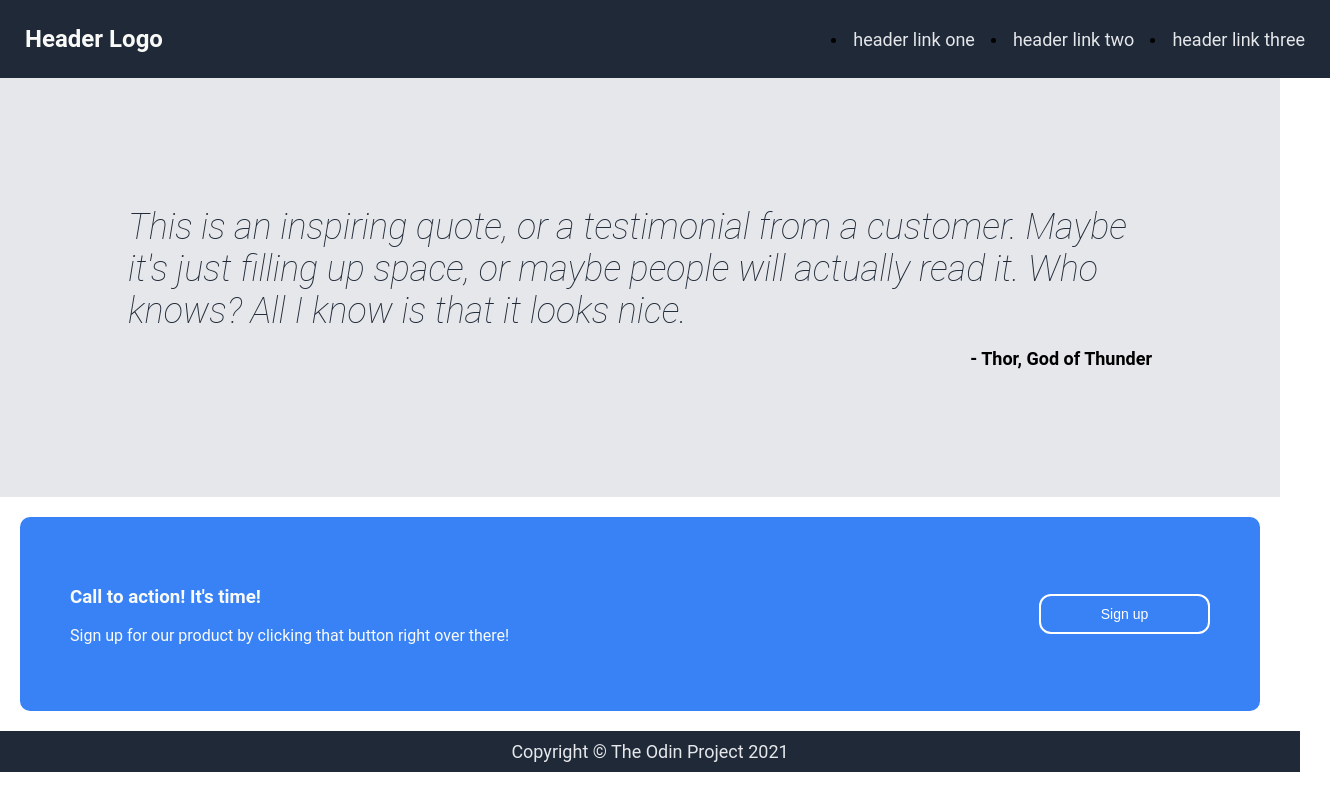
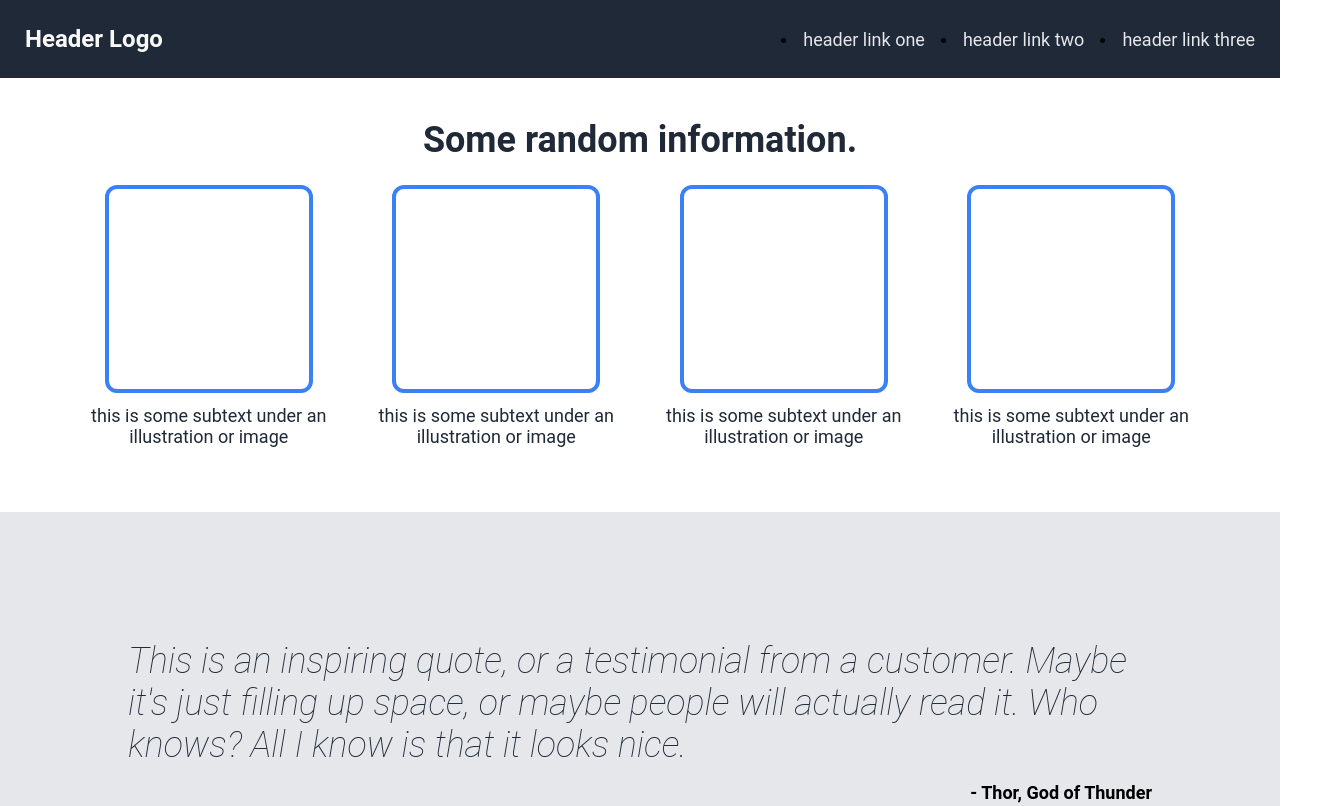
Before and after one commit to sophyawu09/landing-page-odin, a plain HTML site: page index.html in a window 1280 px wide. Shown: the top 806 px of the page, 1330 px wide, since content can reach past the window. Drawn offline with Linux system fonts and the light colour scheme.

Commit message:
added the cards section and relevant styling, removed the 100vw from header and footer

```diff
--- a/index.html
+++ b/index.html
@@ -20,7 +20,25 @@
 
     </div>
     <div class="more-details">
-
+      <div class="title">Some random information.</div>
+      <div class="cards">
+        <div class="card_and_info">
+          <div class="card"></div>
+          <div class="caption">this is some subtext under an illustration or image</div>
+        </div>
+	<div class="card_and_info">
+          <div class="card"></div>
+          <div class="caption">this is some subtext under an illustration or image</div>
+        </div>
+	<div class="card_and_info">
+          <div class="card"></div>
+          <div class="caption">this is some subtext under an illustration or image</div>
+        </div>
+	<div class="card_and_info">
+          <div class="card"></div>
+          <div class="caption">this is some subtext under an illustration or image</div>
+        </div>
+      </div>
     </div>
     <div class="quote">
       <div class="quote-content">
--- a/style.css
+++ b/style.css
@@ -30,7 +30,6 @@ button {
 
 .header {
   background-color: #1F2937;
-  width: 100vw;
   display: flex;
   align-items: center;
   justify-content: space-between;
@@ -51,6 +50,45 @@ button {
 .main-content {
 
 
+}
+
+.more-details {
+  margin: 25px;
+  padding: 16px;
+}
+
+.title {
+  font-weight: bolder;
+  font-size: 36px;
+  color: #1F2937;
+  text-align: center;
+}
+
+.cards {
+  margin: 24px;
+  display: flex;
+  justify-content: space-around;
+  align-items: center;
+}
+
+.card_and_info {
+  display: flex;
+  flex-direction: column;
+  align-items: center;
+  gap: 12px;
+}
+
+.card {
+  border: 4px solid #3882F6;
+  border-radius: 12px;
+  width: 200px;
+  height: 200px;
+}
+
+.caption {
+  font-size: 18px;
+  color: #1F2937;
+  text-align: center;
 }
 
 .quote {
@@ -74,6 +112,9 @@ button {
   align-self: flex-end;
 }
 
+.cta {
+}
+
 .inner-cta {
   background-color: #3882F6;
   color: #F9FAF8;
@@ -87,7 +128,6 @@ button {
 
 .footer {
   background-color: #1F2937;
-  width: 100vw;
   text-align: center;
   font-size: 18px;
   color: #E5E7EB;
```
